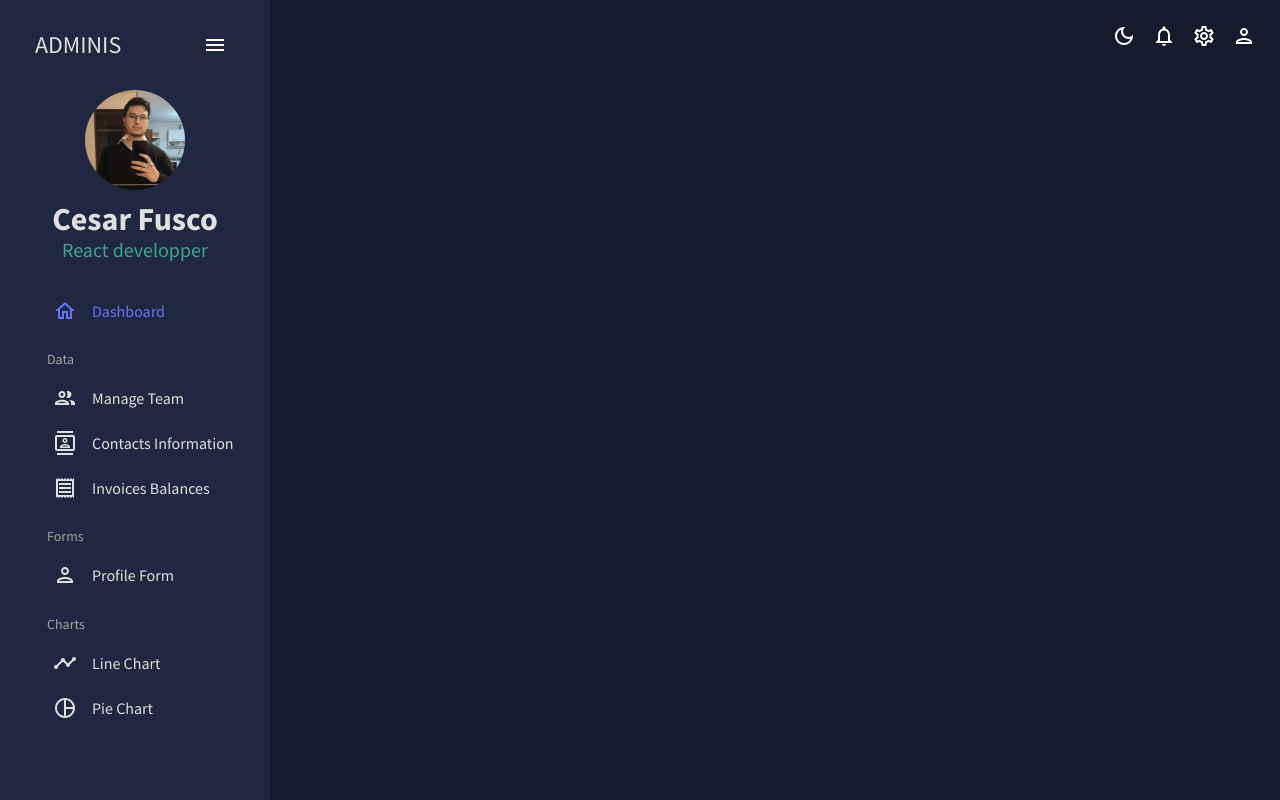
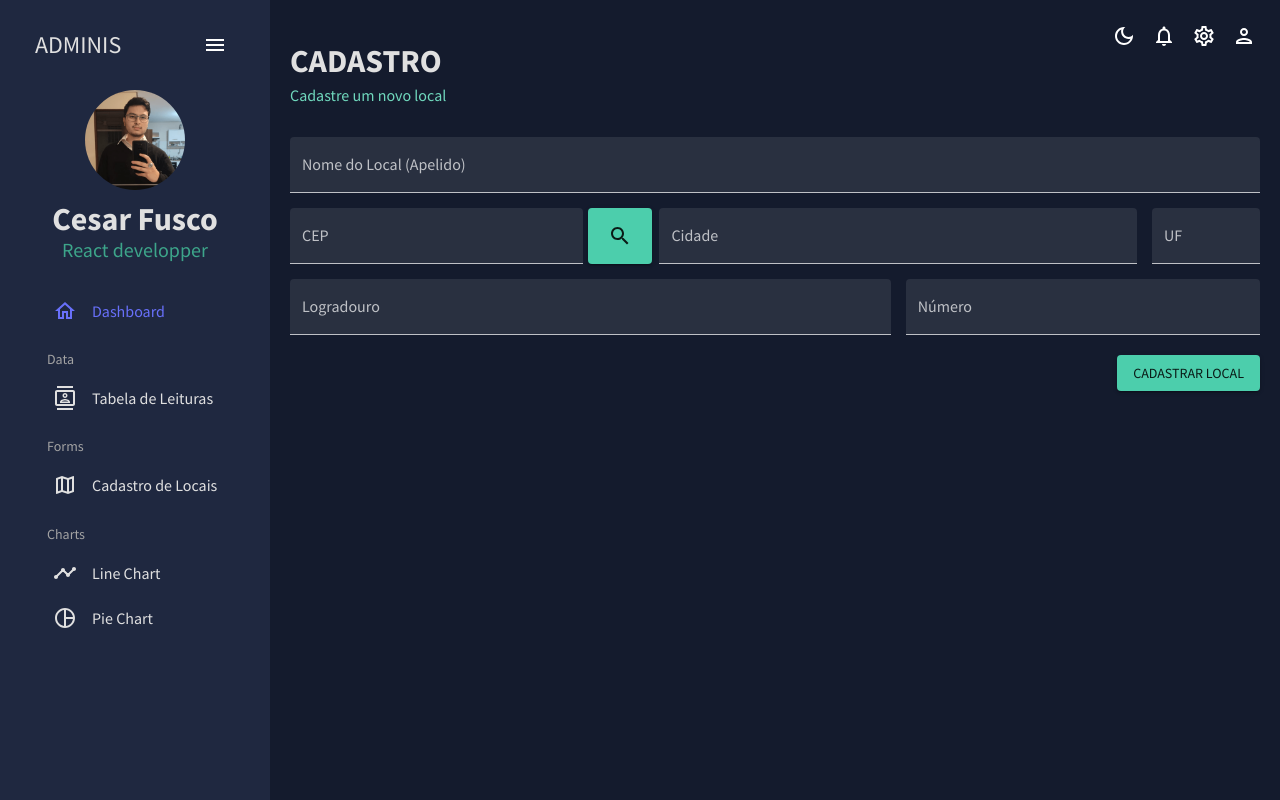
Before and after one commit to CesarRyudi/React-Dashboard, a React (Create React App) app in the folder react-dashboard/: page /cadastro in a window 1280 px wide. Built offline with nearby package versions, Linux system fonts and the light colour scheme; no server answers.

Commit message:
Tela de cadastro
Tela de cadastro pronta e funcionando, acessando a api de cadastro, e com cep automático. Comecei a importar dados para o grafico

```diff
--- a/react-dashboard/src/App.js
+++ b/react-dashboard/src/App.js
@@ -14,11 +14,14 @@ import Pie from "./scenes/pie";
 // import FAQ from "./scenes/faq";
 // import Geography from "./scenes/geography";
 // import Calendar from "./scenes/calendar";
+import buscaData from "./Funcoes/BuscaData";
 
 
 
 function App() {
   const [theme, colorMode] = useMode();
+
+  buscaData();
 
 
 
@@ -32,16 +35,10 @@ function App() {
             <Topbar />
             <Routes>
               <Route path="/" element={<Dashboard />} />
-              <Route path="/team" element={<Team />} />
-              <Route path="/contacts" element={<Contacts />} />
-              <Route path="/invoices" element={<Invoices />} />
-              <Route path="/form" element={<Form />} />
-              {/* <Route path="/bar" element={<Bar />} /> */}
+              <Route path="/tabela" element={<Contacts />} />
+              <Route path="/cadastro" element={<Form />} />
               <Route path="/pie" element={<Pie />} />
               <Route path="/line" element={<Line />} />
-              {/* <Route path="/faq" element={<FAQ />} /> */}
-              {/* <Route path="/geography" element={<Geography />} /> */}
-              {/* <Route path="/calendar" element={<Calendar />} /> */}
             </Routes>
           </main>
         </div>
--- /dev/null
+++ b/react-dashboard/src/Funcoes/BuscaData/index.js
@@ -0,0 +1,19 @@
+const buscaData = (
+  locais = "1%2C2",
+  datainicio = "2022-12-01",
+  datafim = "2023-12-01"
+) => {
+  const url = `http://192.168.1.199:8085/api/v1/frontend/leituras?locais=${locais}&datainicio=${datainicio}&datafim=${datafim}`;
+
+  console.log(url);
+  fetch(url, {
+    method: "GET",
+    headers: {
+      Accept: "application/json",
+      "Content-Type": "application/json",
+    },
+  })
+    .then((response) => response.json())
+    .then((data) => console.log(JSON.stringify(data)));
+};
+export default buscaData;
--- a/react-dashboard/src/scenes/Global/Sidebar.jsx
+++ b/react-dashboard/src/scenes/Global/Sidebar.jsx
@@ -5,19 +5,15 @@ import { Box, IconButton, Typography, useTheme } from "@mui/material";
 import { Link } from "react-router-dom";
 import { tokens } from "../../theme";
 import  HomeOutlinedIcon from "@mui/icons-material/HomeOutlined";
-import  PeopleOutlinedIcon from "@mui/icons-material/PeopleOutlined";
 import  ContactsOutlinedIcon from "@mui/icons-material/ContactsOutlined";
-import  ReceiptOutlinedIcon from "@mui/icons-material/ReceiptOutlined";
-import  PersonOutlinedIcon from "@mui/icons-material/PersonOutlined";
 import  PieChartOutlineOutlinedIcon from "@mui/icons-material/PieChartOutlineOutlined";
 import  TimelineOutlinedIcon from "@mui/icons-material/TimelineOutlined";
 import  MenuOutlinedIcon from "@mui/icons-material/MenuOutlined";
-// import  CalendarTodayOutlinedIcon from "@mui/icons-material/CalendarTodayOutlined";
-// import  MapOutlinedIcon from "@mui/icons-material/MapOutlined";
+import  MapOutlinedIcon from "@mui/icons-material/MapOutlined";
 // import  HelpOutlinedIcon from "@mui/icons-material/HelpOutlined";
 // import  BarChartOutlinedIcon from "@mui/icons-material/BarChartOutlined";
-
-// import user from "../../../public/assets/user.png";
+// import  PersonOutlinedIcon from "@mui/icons-material/PersonOutlined";
+// import  PeopleOutlinedIcon from "@mui/icons-material/PeopleOutlined";
 
 
 const Item = ({title, to, icon, selected, setSelected }) => {
@@ -113,30 +109,18 @@ const Sidebar = () => {
 
                         <Typography variant="h6" color={colors.grey[300]} sx={{m: "15px 0 5px 20px" }}>Data</Typography>
 
-                        <Item title="Manage Team"
-                        to="/team"
-                        icon={<PeopleOutlinedIcon />}
-                        selected={selected}
-                        setSelected={setSelected}
-                        />
-                        <Item title="Contacts Information "
-                        to="/contacts"
+                        <Item title="Tabela de Leituras "
+                        to="/tabela"
                         icon={<ContactsOutlinedIcon />}
-                        selected={selected}
-                        setSelected={setSelected}
-                        />
-                        <Item title="Invoices Balances "
-                        to="/invoices"
-                        icon={<ReceiptOutlinedIcon />}
                         selected={selected}
                         setSelected={setSelected}
                         />
 
                         <Typography variant="h6" color={colors.grey[300]} sx={{m: "15px 0 5px 20px" }}>Forms</Typography>
 
-                        <Item title="Profile Form"
-                        to="/form"
-                        icon={<PersonOutlinedIcon />}
+                        <Item title="Cadastro de Locais"
+                        to="/cadastro"
+                        icon={<MapOutlinedIcon />}
                         selected={selected}
                         setSelected={setSelected}
                         />
--- a/react-dashboard/src/scenes/contacts/index.jsx
+++ b/react-dashboard/src/scenes/contacts/index.jsx
@@ -5,7 +5,7 @@ import { mockDataContacts } from "../../data/MockData";
 import Header from "../../components/Header";
 import { useTheme } from "@mui/material";
 
-const Contacts = () => {
+const Tabela = () => {
     const theme = useTheme();
     const colors = tokens(theme.palette.mode);
 
@@ -65,4 +65,4 @@ const Contacts = () => {
     )
 };
 
-export default Contacts;
+export default Tabela;
--- a/react-dashboard/src/scenes/form/index.jsx
+++ b/react-dashboard/src/scenes/form/index.jsx
@@ -5,7 +5,7 @@ import useMediaQuery from "@mui/material/useMediaQuery";
 import Header from "../../components/Header";
 import  SearchIcon from "@mui/icons-material/Search";
 
-const initialValues = {
+var initialValues = {
     nome: "",
     cep: "",
     cidade: "",
@@ -14,12 +14,9 @@ const initialValues = {
     numero: "",
 };
 
-const cepReg = /^\s*(\d{2}|\d{0})[-. ]?(\d{5}|\d{4})[-. ]?(\d{4})[-. ]?\s*$/gm
-
-
 const userSchema = yup.object().shape({
     nome: yup.string().required("Obrigatório"),
-    cep: yup.string().matches(cepReg, "Formato de CEP inválido").required("Obrigatório"),
+    cep: yup.string().required("Obrigatório"),
     cidade: yup.string().required("Obrigatório"),
     estado: yup.string().required("Obrigatório"),
     logradouro: yup.string().required("Obrigatório"),
@@ -30,12 +27,32 @@ const userSchema = yup.object().shape({
 const Form = () => {
     const isNonMobile = useMediaQuery("(min-width:600px)");
 
+    const handleCep = (valor, setFieldValue) => {
+        const url = `https://viacep.com.br/ws/${valor.replace(/[^0-9]/g, '')}/json`
+        console.log(url)
+        fetch(url , {
+                method: 'GET',
+                headers: {
+                    'Accept': 'application/json',
+                    'Content-Type': 'application/json'
+                },
+            })
+            .then((response) => response.json())
+            .then((data) => {
+                setFieldValue('cidade', data.localidade)
+                setFieldValue('estado', data.uf)
+                setFieldValue('logradouro', data.logradouro)
+            });
+
+
+
+    }
+
     const handleFormSubmit = (values) => {
         console.log(values);
 
         const dataToSend = JSON.stringify(values);
-        // fetch(, {
-            fetch('https://echo.zuplo.io/', {
+            fetch('http://192.168.1.199:8085/api/v1/cadastros/enderecos', {
                 method: 'POST',
                 headers: {
                     'Accept': 'application/json',
@@ -46,6 +63,8 @@ const Form = () => {
             .then(response => response.json())
             .then(response => console.log(JSON.stringify(response)))
 
+
+        window.alert("Local cadastrado!")
     }
 
     return (
@@ -56,8 +75,9 @@ const Form = () => {
           onSubmit={handleFormSubmit}
           initialValues={initialValues}
           validationSchema={userSchema}
+          enablereinitialize={true}
           >
-            {({ values, errors, touched, handleBlur, handleChange, handleSubmit}) => (
+            {({ values, errors, touched, handleBlur, handleChange, handleSubmit, setFieldValue}) => (
                 <form onSubmit={handleSubmit}>
                     <Box
                      display="grid"
@@ -98,10 +118,11 @@ const Form = () => {
                          />
 
                          <Button
+                         onClick={() => handleCep(values.cep, setFieldValue)}
                          type="button"
                          color="secondary"
                          variant = "contained"
-                         sx={{ gridColumn: "span 1", margin:"0px 0px 0px -10px", height:"56px"}}
+                         sx={{ gridColumn: "span 1", ml:"-10px", height:"56px"}}
                          >
                           <SearchIcon />
                         </Button>
```
